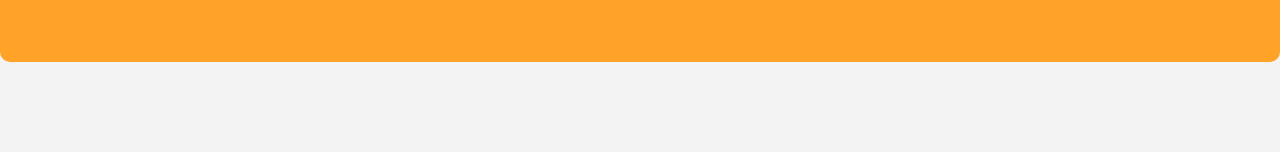
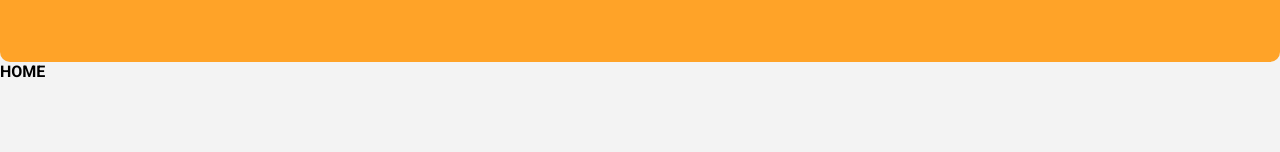
Before and after one commit to marcoluchi11/magostore, a React (Create React App) app: page / in a window 1280 px wide. Shown: the part 366-518 px from the top of the page. Built offline with nearby package versions, Linux system fonts and the light colour scheme.

Commit message:
context provider added to main app

```diff
--- a/src/App.js
+++ b/src/App.js
@@ -5,12 +5,16 @@ import Contact from "./components/Contact";
 import PreguntasFrecuentes from "./components/Faq";
 import Footer from "./components/Footer";
 import Cart from "./components/Cart";
+import Home from "./components/Home";
+import CartProvider from "./context/CartContext";
 function App() {
   return (
     <Router>
+      <CartProvider>
         <main>
           <Navbar />
           <Switch>
+            <Route exact path="/" component={Home}></Route>
             <Route exact path="/products" component={Products}></Route>
             <Route exact path="/contact" component={Contact}></Route>
             <Route exact path="/faq" component={PreguntasFrecuentes}></Route>
@@ -18,6 +22,7 @@ function App() {
           </Switch>
         </main>
         <Footer />
+      </CartProvider>
     </Router>
   );
 }
```
Lines whose indentation alone changed are shown as unchanged.
